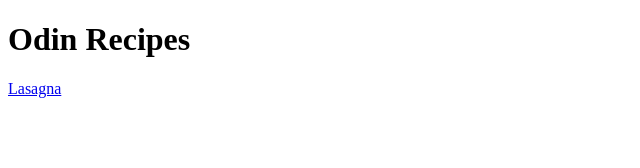
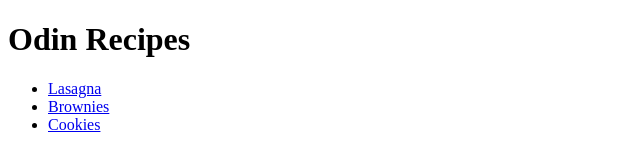
Before and after one commit to bellyache9000/odin-recipes, a plain HTML site: page index.html in a window 1280 px wide. Shown: the whole page, without its empty margins (0-640 px from the left). Drawn offline with Linux system fonts and the light colour scheme.

Commit message:
linked the foods in index.html

```diff
--- a/index.html
+++ b/index.html
@@ -7,6 +7,10 @@
 </head>
 <body>
     <h1>Odin Recipes</h1>
-    <a href="recipes/lasagna.html">Lasagna</a>
+    <ul>
+        <li><a href="recipes/lasagna.html">Lasagna</a></li>
+        <li><a href="recipes/brownies.html">Brownies</a></li>
+        <li><a href="recipes/cookies.html">Cookies</a></li>
+    </ul>
 </body>
 </html>
```
